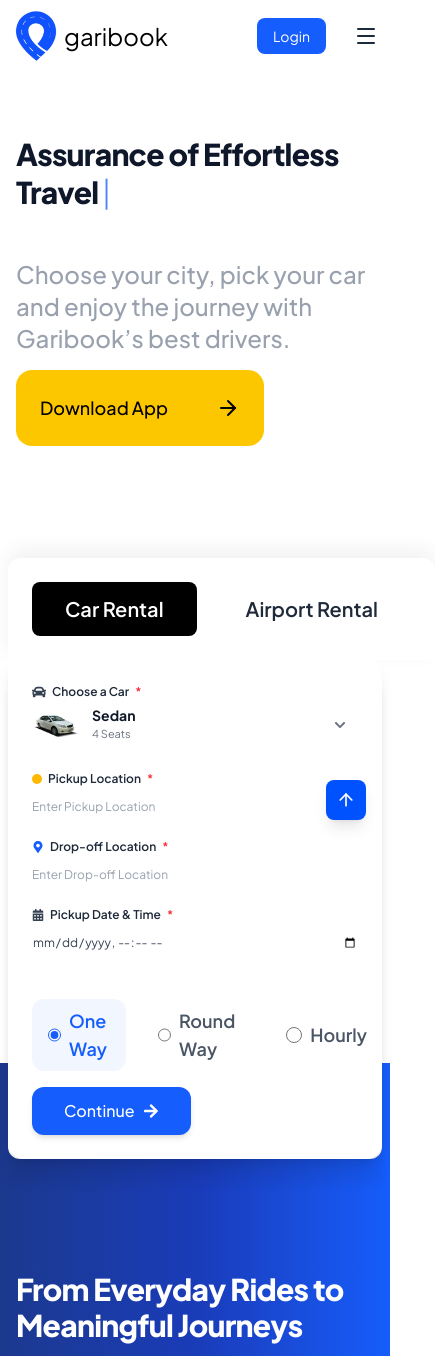
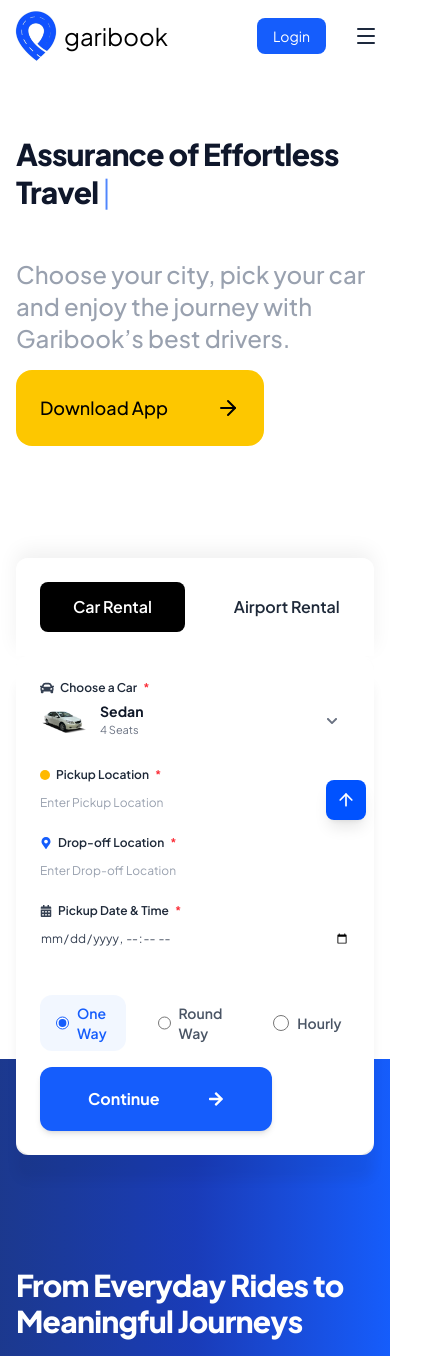
Before and after one commit to Rafi-Shariar/JT-GariBook-Clone, a React (Vite) app: page / in a window 390 px wide. Shown: the top 1356 px of the page, 435 px wide, since content can reach past the window. Built offline with nearby package versions, Linux system fonts and the light colour scheme.

Commit message:
fix: responsive issues fixed

```diff
--- a/src/components/booking/BookingContainer.jsx
+++ b/src/components/booking/BookingContainer.jsx
@@ -8,11 +8,13 @@ const BookingContainer = () => {
   const { t } = useLanguage();
 
   return (
-    <div className="max-w-7xl mx-auto px-2">
-      <div className="bg-white shadow-[0_-8px_20px_rgba(0,0,0,0.06)] flex gap-4 p-6 rounded-t-xl w-fit">
+    <div className="max-w-7xl mx-auto px-4 sm:px-6">
+      {/* Mobile-e overflow handle korar jonno w-full sm:w-fit ebong horizontal scroll */}
+      <div className="bg-white shadow-[0_-8px_20px_rgba(0,0,0,0.06)] flex gap-4 p-6 rounded-t-xl w-full sm:w-fit overflow-x-auto">
         <button
+          type="button"
           onClick={() => setId(1)}
-          className={`border border-transparent hover:border-slate-300 py-3 px-8 text-xl font-semibold rounded-lg cursor-pointer  whitespace-nowrap
+          className={`border border-transparent hover:border-slate-300 py-3 px-8 text-base md:text-xl font-semibold rounded-lg cursor-pointer whitespace-nowrap flex-1 sm:flex-initial text-center
                         ${
                           id === 1
                             ? "bg-black text-white"
@@ -23,20 +25,21 @@ const BookingContainer = () => {
         </button>
 
         <button
+          type="button"
           onClick={() => setId(2)}
-          className={`border border-transparent hover:border-slate-300 py-3 px-8 text-xl font-semibold rounded-lg cursor-pointer  whitespace-nowrap
+          className={`border border-transparent hover:border-slate-300 py-3 px-8 text-base md:text-xl font-semibold rounded-lg cursor-pointer whitespace-nowrap flex-1 sm:flex-initial text-center
                         ${
                           id === 2
                             ? "bg-black text-white"
                             : "bg-white text-gray-800"
                         }`}
         >
-         {t.bookings.nav.airportRental}
+          {t.bookings.nav.airportRental}
         </button>
       </div>
 
-      {/* Card er content */}
-      <div className="bg-white shadow-[0_25px_11px_rgba(0,0,0,0.05)] rounded-xl">
+      {/* Card er content: overflow-hidden screen theke ber hoye jaowa atkabe */}
+      <div className="bg-white shadow-[0_25px_11px_rgba(0,0,0,0.05)] rounded-xl overflow-hidden">
         {id === 1 && <CarRentalForm />}
         {id === 2 && <AirportRentalForm />}
       </div>
--- a/src/components/forms/AirportRentalForm.jsx
+++ b/src/components/forms/AirportRentalForm.jsx
@@ -165,7 +165,7 @@ const AirportRentalForm = () => {
       </div>
 
       {/* Bottom Area: Trip Type Radios & Submit */}
-      <div className="flex flex-wrap items-center justify-between pt-6 border-t border-gray-100 gap-4">
+      <div className="flex flex-wrap items-center justify-between pt-4 gap-4">
         <div className="flex items-center gap-4">
           {[
             { label: `${t.bookings.nav.fromAirport}`, value: "from_airport" },
--- a/src/components/forms/CarRentalForm.jsx
+++ b/src/components/forms/CarRentalForm.jsx
@@ -184,7 +184,7 @@ const CarRentalForm = () => {
             return (
               <label
                 key={type.value}
-                className={`flex items-center gap-2 text-lg font-semibold cursor-pointer px-4 py-2 rounded-xl transition-all ${
+                className={`flex items-center gap-2 text-sm md:text-lg font-semibold cursor-pointer px-4 py-2 rounded-xl transition-all ${
                   isChecked ? "bg-blue-50/80 text-blue-600" : "text-gray-600 hover:bg-gray-50"
                 }`}
               >
@@ -202,7 +202,7 @@ const CarRentalForm = () => {
 
         <button
           type="submit"
-          className="bg-blue-600 hover:bg-blue-700 text-white font-medium px-8 py-3 rounded-xl flex items-center gap-2 transition-all shadow-md cursor-pointer"
+          className="bg-blue-600 hover:bg-blue-700 text-white font-bold px-12 py-5 rounded-xl flex items-center gap-12 transition-all shadow-md cursor-pointer"
         >
           Continue <FaArrowRight />
         </button>
```
